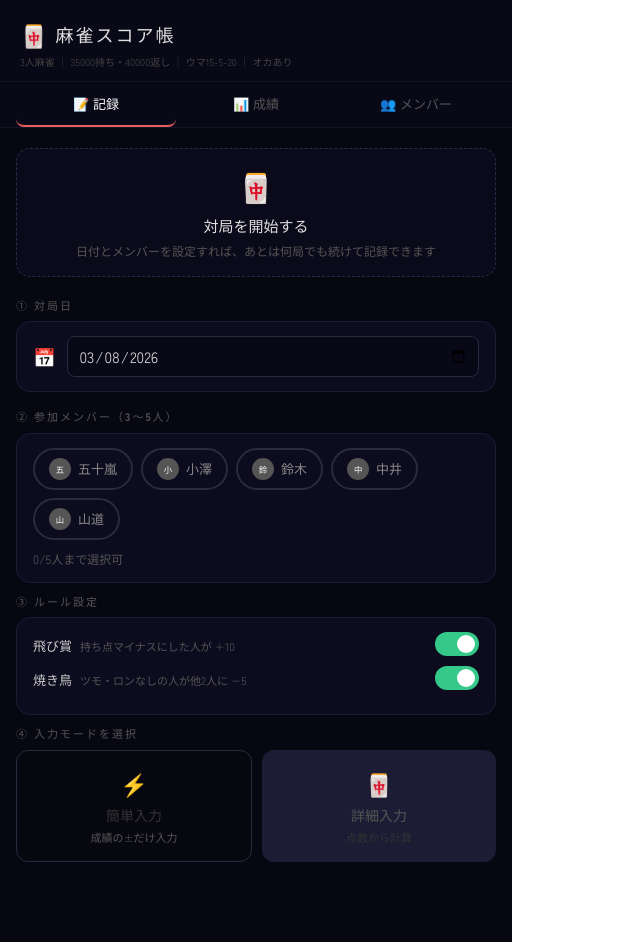
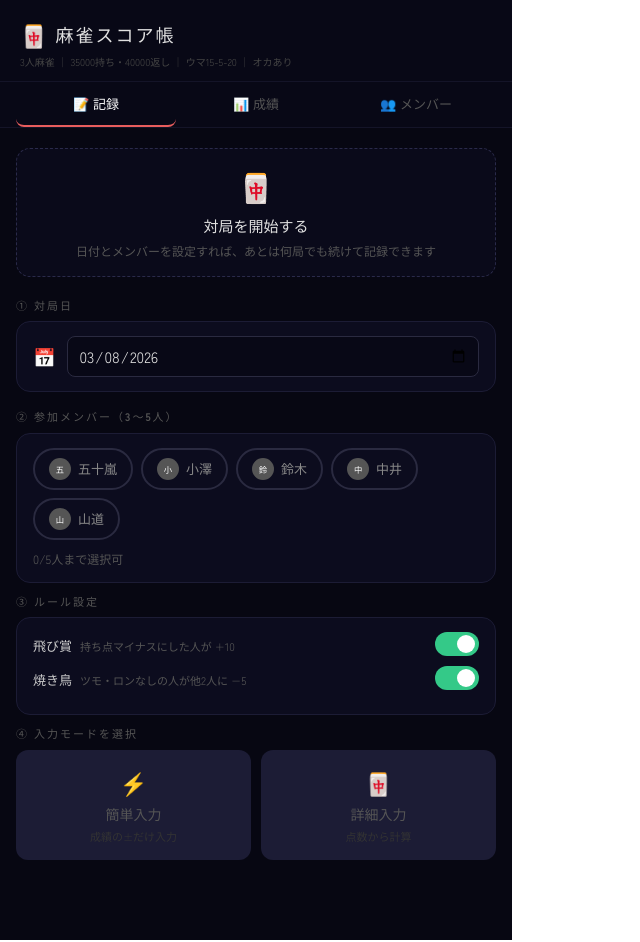
Before and after one commit to Ryo-Yamaji/mahjong-tracker, a React (Vite) app: page / in a window 1280 px wide. Shown: the whole page, without its empty margins (0-640 px from the left). Built offline with nearby package versions, Linux system fonts and the light colour scheme.

Commit message:
add simple input mode

```diff
--- a/src/App.jsx
+++ b/src/App.jsx
@@ -539,15 +539,16 @@ function RecordTab({ members, session, setSession, games, setGames, onSave, rule
       <SectionTitle>④ 入力モードを選択</SectionTitle>
       <div style={{ display: "flex", gap: 10 }}>
         <button onClick={() => startSession("simple")} disabled={setupParticipants.length < 3} style={{
-          flex: 1, padding: "16px 10px", borderRadius: 12, border: "1px solid #2a2a40",
-          background: setupParticipants.length >= 3 ? "#0c0c1e" : "#070710",
-          color: setupParticipants.length >= 3 ? "#e0e0e0" : "#333",
+          flex: 1, padding: "16px 10px", borderRadius: 12, border: "none",
+          background: setupParticipants.length >= 3 ? "linear-gradient(135deg,#4f9cf9,#34c988)" : "#1c1c35",
+          color: setupParticipants.length >= 3 ? "#fff" : "#555",
           fontWeight: 700, fontSize: 14, cursor: setupParticipants.length >= 3 ? "pointer" : "not-allowed",
           fontFamily: "inherit", transition: "all 0.2s", textAlign: "center",
+          boxShadow: setupParticipants.length >= 3 ? "0 4px 20px #4f9cf933" : "none",
         }}>
           <div style={{ fontSize: 22, marginBottom: 6 }}>⚡</div>
           <div>簡単入力</div>
-          <div style={{ fontSize: 11, color: "#555", fontWeight: 400, marginTop: 4 }}>成績の±だけ入力</div>
+          <div style={{ fontSize: 11, color: setupParticipants.length >= 3 ? "#ffffffaa" : "#333", fontWeight: 400, marginTop: 4 }}>成績の±だけ入力</div>
         </button>
         <button onClick={() => startSession("detail")} disabled={setupParticipants.length < 3} style={{
           flex: 1, padding: "16px 10px", borderRadius: 12, border: "none",
```
